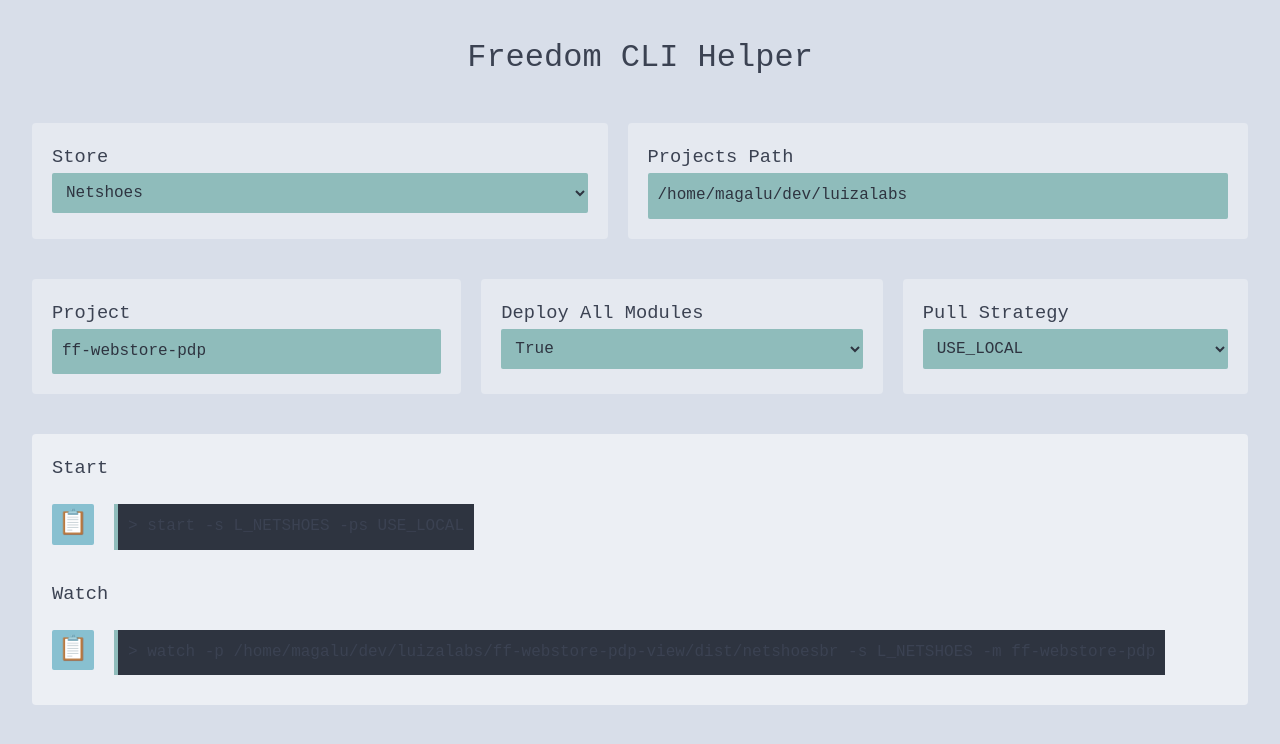
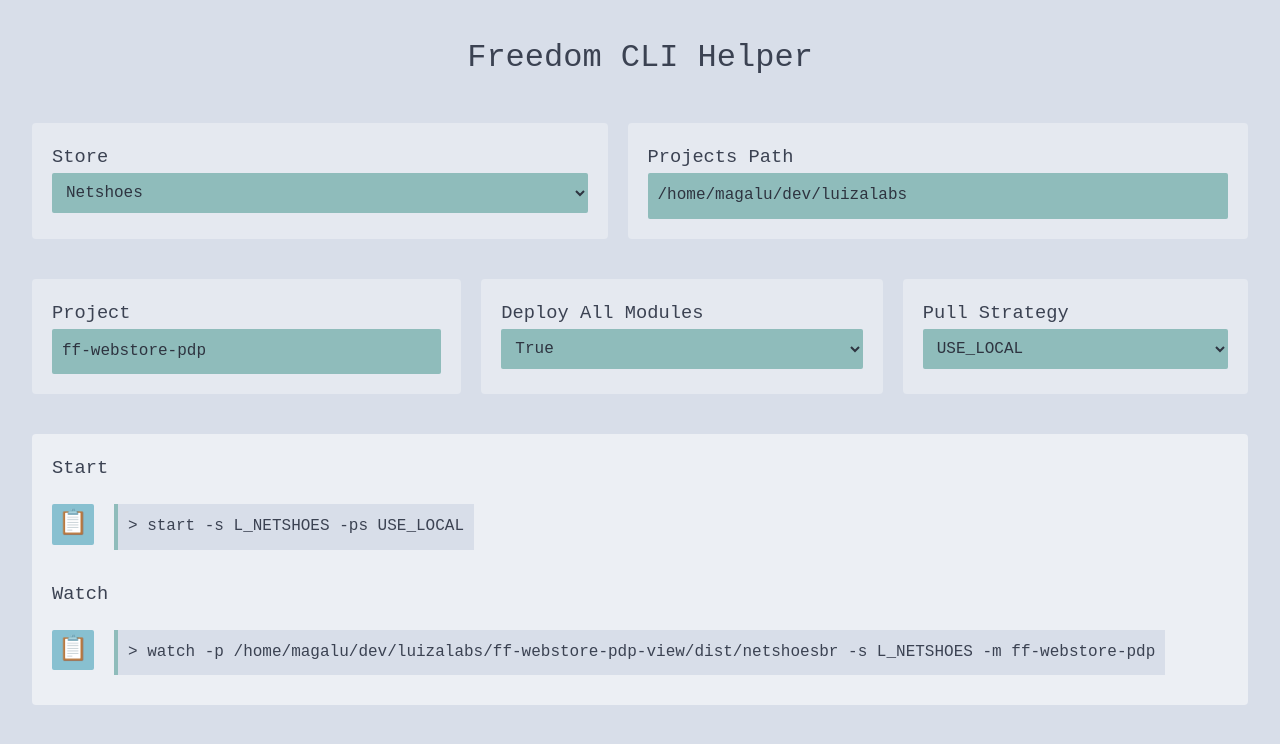
Before and after one commit to gabrielleme00/freedom-cli-helper, a Vue app: page / in a window 1280 px wide. Shown: the top 744 px of the page. Built offline with nearby package versions, Linux system fonts and the light colour scheme.

Commit message:
fix: code background color

```diff
--- a/src/App.vue
+++ b/src/App.vue
@@ -174,7 +174,7 @@ header {
 
 code {
   display: inline-block;
-  background-color: var(--nord0);
+  background-color: var(--color-background);
   border-left: 4px solid var(--nord7);
   padding: 10px;
   margin: 10px 0;
```
